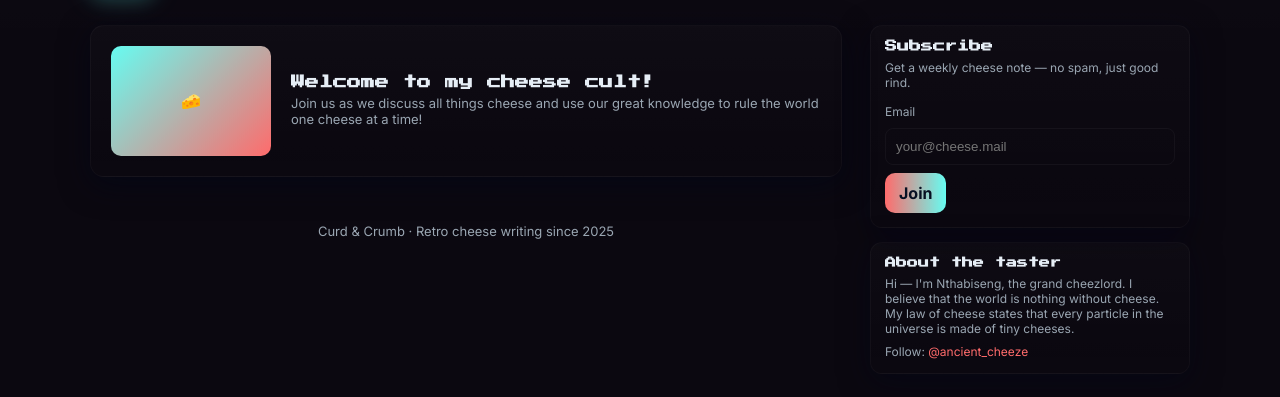
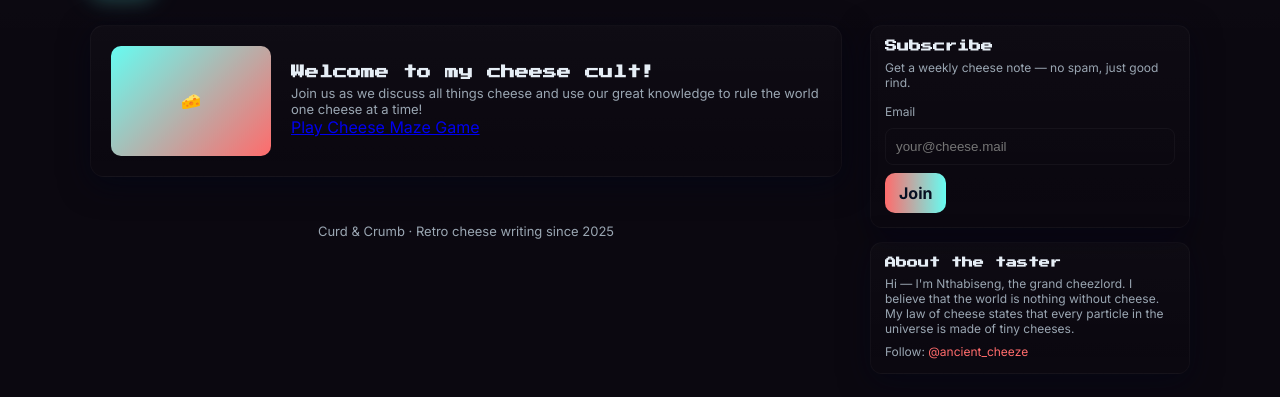
Before and after one commit to ancientcheeze/cheeseblog, a plain HTML site: page index.html in a window 1280 px wide. Shown: the part 115-512 px from the top of the page. Drawn offline with Linux system fonts and the light colour scheme.

Commit message:
Add link to Cheese Maze Game in index.html

```diff
--- a/index.html
+++ b/index.html
@@ -146,6 +146,7 @@
             <div>
               <h2>Welcome to my cheese cult!</h2>
               <p>Join us as we discuss all things cheese and use our great knowledge to rule the world one cheese at a time!</p>
+              <a href="mazegame.html">Play Cheese Maze Game</a>
             </div>
           </div>
         </div>
```
